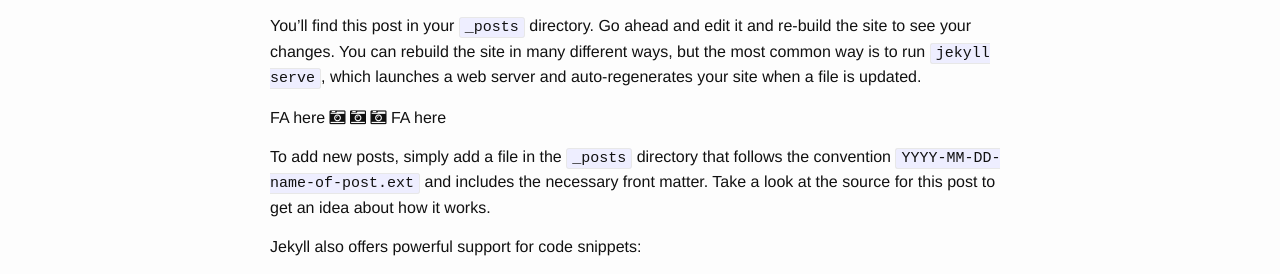
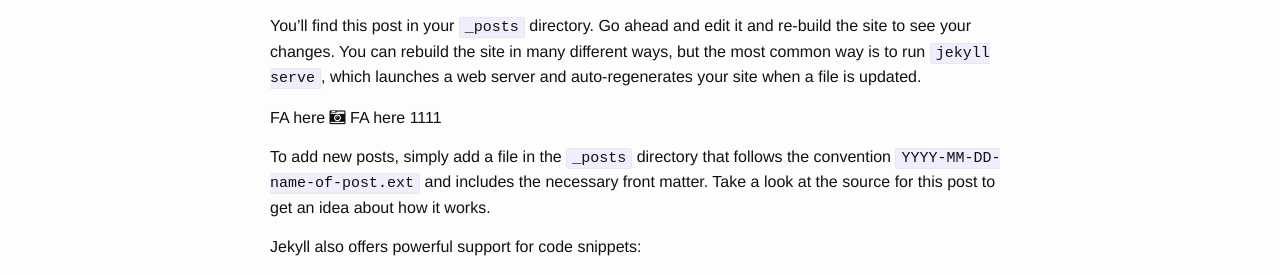
Before and after one commit to olegantonyan/undefined-reference, a Jekyll site: the page built from _posts/2015-11-21-welcome-to-jekyll.markdown, in a window 1280 px wide. Shown: the part 186-460 px from the top of the page. Built offline with Jekyll 4.4.1, drawn with Linux system fonts in a browser that asks for light colours.

```diff
--- a/_posts/2015-11-21-welcome-to-jekyll.markdown
+++ b/_posts/2015-11-21-welcome-to-jekyll.markdown
@@ -7,9 +7,7 @@
 
 FA here
 {% icon fa-camera-retro %}
-{% icon fa-camera-retro %}
-{% icon fa-camera-retro %}
-FA here
+FA here 1111
 
 To add new posts, simply add a file in the `_posts` directory that follows the convention `YYYY-MM-DD-name-of-post.ext` and includes the necessary front matter. Take a look at the source for this post to get an idea about how it works.
 
```
Also changed, not shown: 1 other file.
